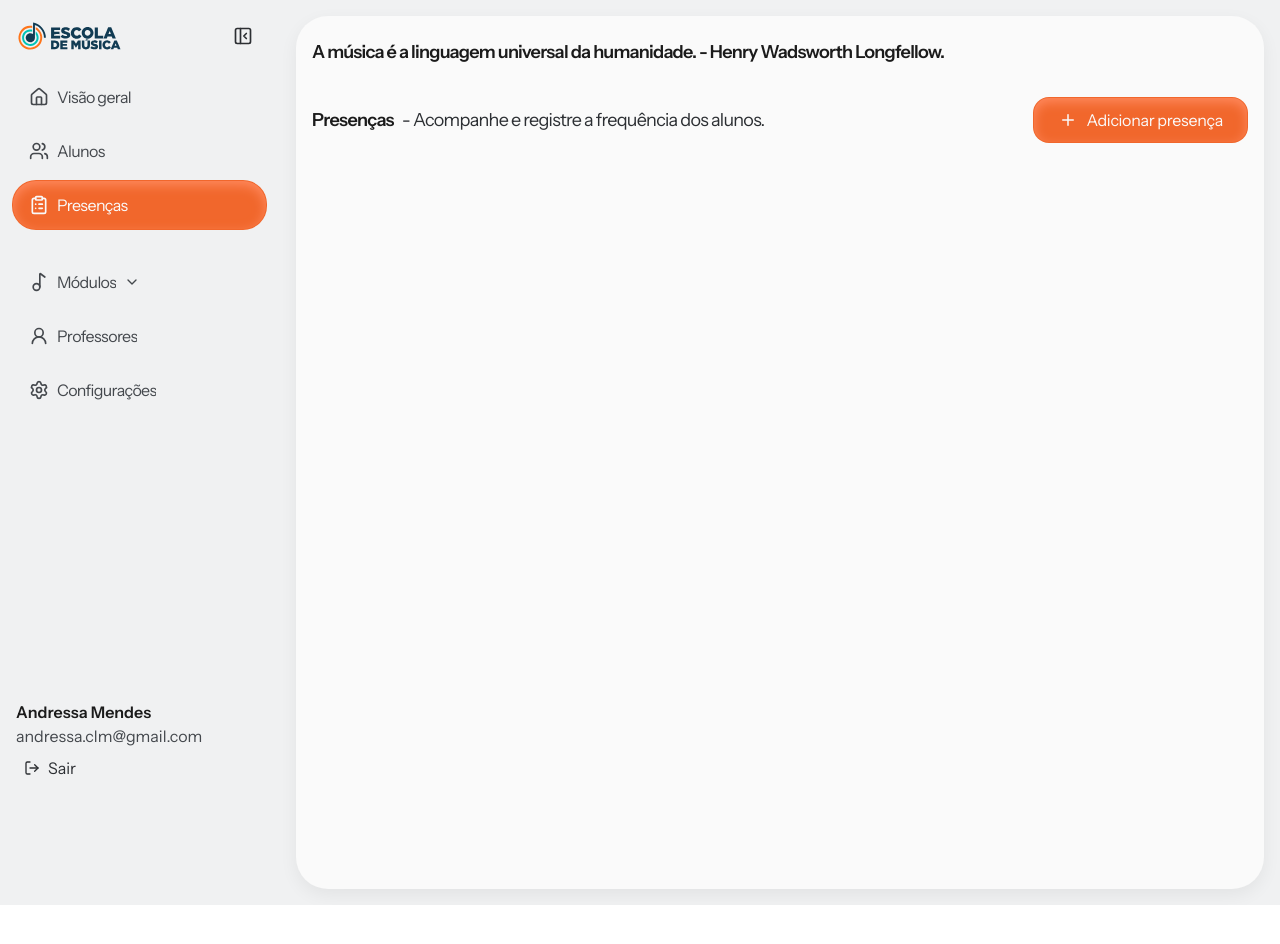
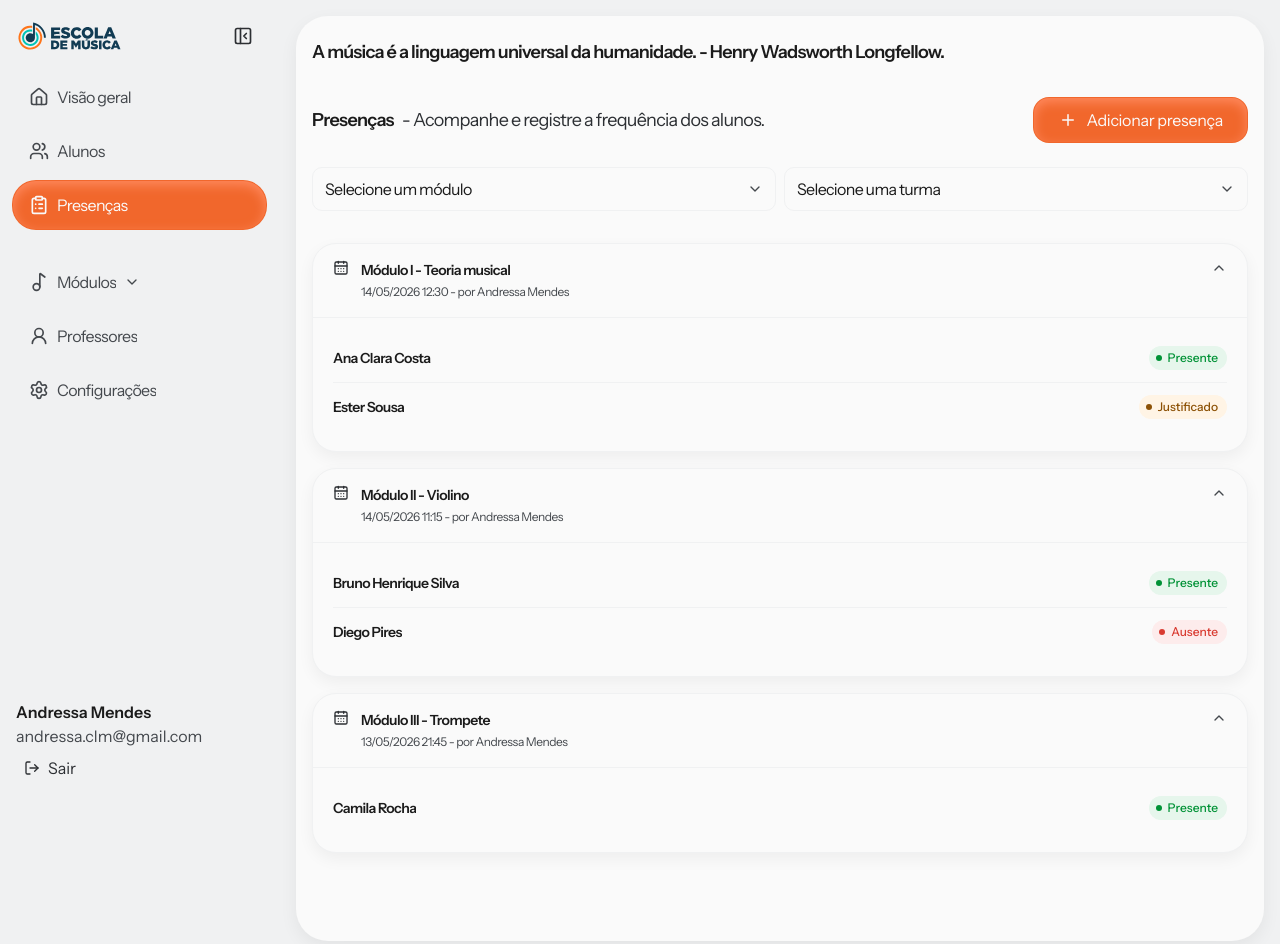
Before and after one commit to AndressaMendess/clm-gestao-2.0, a Next.js app: page /attendance in a window 1280 px wide. Shown: the top 944 px of the page. Before the commit the page ends 905 px from the top, so only its background shows below. Built offline with nearby package versions, Linux system fonts and the light colour scheme.

Commit message:
feat: build dynamic attendance page filters and collapsible calls

```diff
--- a/src/app/(app)/attendance/page.tsx
+++ b/src/app/(app)/attendance/page.tsx
@@ -1,13 +1,158 @@
+"use client";
+
+import { useMemo, useState } from "react";
+import { CalendarDays } from "lucide-react";
+import type { BadgeVariant } from "@/components/ui/badge";
+import { ListCollapsible } from "@/components/ui/list-collapsible";
 import { PageHeader } from "@/components/ui/page-header";
+import { SelectField } from "@/components/ui/select-field";
+import {
+  STUDENT_CLASSROOM_OPTIONS,
+  STUDENT_MODULE_OPTIONS,
+  toSelectFieldOptions,
+} from "../students/_config/students-filter-options";
+
+type AttendanceStatus = "present" | "absent" | "excused";
+
+type AttendanceCall = {
+  classroom: string;
+  classroomFilter: string;
+  createdAt: string;
+  id: string;
+  module: string;
+  moduleFilter: string;
+  userName: string;
+  students: Array<{
+    attendance: AttendanceStatus;
+    id: string;
+    name: string;
+  }>;
+};
+
+const ATTENDANCE_STATUS_LABEL: Record<AttendanceStatus, string> = {
+  present: "Presente",
+  absent: "Ausente",
+  excused: "Justificado",
+};
+
+const ATTENDANCE_STATUS_VARIANT: Record<AttendanceStatus, BadgeVariant> = {
+  present: "success",
+  absent: "error",
+  excused: "warning",
+};
+
+const ATTENDANCE_CALLS: AttendanceCall[] = [
+  {
+    id: "call-001",
+    module: "Módulo I",
+    moduleFilter: "module-i",
+    classroom: "Teoria musical",
+    classroomFilter: "teoria-musical",
+    createdAt: "2026-05-14T09:30:00-03:00",
+    userName: "Andressa Mendes",
+    students: [
+      { id: "st-1", name: "Ana Clara Costa", attendance: "present" },
+      { id: "st-2", name: "Ester Sousa", attendance: "excused" },
+    ],
+  },
+  {
+    id: "call-002",
+    module: "Módulo II",
+    moduleFilter: "module-ii",
+    classroom: "Violino",
+    classroomFilter: "violino",
+    createdAt: "2026-05-14T08:15:00-03:00",
+    userName: "Andressa Mendes",
+    students: [
+      { id: "st-3", name: "Bruno Henrique Silva", attendance: "present" },
+      { id: "st-4", name: "Diego Pires", attendance: "absent" },
+    ],
+  },
+  {
+    id: "call-003",
+    module: "Módulo III",
+    moduleFilter: "module-iii",
+    classroom: "Trompete",
+    classroomFilter: "trompete",
+    createdAt: "2026-05-13T18:45:00-03:00",
+    userName: "Andressa Mendes",
+    students: [{ id: "st-5", name: "Camila Rocha", attendance: "present" }],
+  },
+];
+
+function formatAttendanceCallSubtitle(createdAt: string, userName: string) {
+  const date = new Date(createdAt);
+  const dateLabel = new Intl.DateTimeFormat("pt-BR", {
+    day: "2-digit",
+    month: "2-digit",
+    year: "numeric",
+  }).format(date);
+  const timeLabel = new Intl.DateTimeFormat("pt-BR", {
+    hour: "2-digit",
+    minute: "2-digit",
+  }).format(date);
+
+  return `${dateLabel} ${timeLabel} - por ${userName}`;
+}
 
 export default function AttendancePage() {
+  const [moduleFilter, setModuleFilter] = useState("");
+  const [classroomFilter, setClassroomFilter] = useState("");
+
+  const filteredAttendanceCalls = useMemo(
+    () =>
+      ATTENDANCE_CALLS.filter((call) => {
+        const matchesModule = moduleFilter ? call.moduleFilter === moduleFilter : true;
+        const matchesClassroom = classroomFilter ? call.classroomFilter === classroomFilter : true;
+        return matchesModule && matchesClassroom;
+      }).sort((a, b) => new Date(b.createdAt).getTime() - new Date(a.createdAt).getTime()),
+    [classroomFilter, moduleFilter],
+  );
+
   return (
-    <section className="space-y-6">
+    <section>
       <PageHeader
         ctaLabel="Adicionar presença"
         subtitle="Acompanhe e registre a frequência dos alunos."
         title="Presenças"
       />
+
+      <div className="mt-6 mb-6 grid w-full min-w-0 grid-cols-1 gap-2 sm:grid-cols-2">
+        <SelectField
+          aria-label="Filtrar por módulo"
+          onValueChange={setModuleFilter}
+          options={toSelectFieldOptions(STUDENT_MODULE_OPTIONS)}
+          placeholder="Selecione um módulo"
+          value={moduleFilter}
+          variant="without-label"
+        />
+
+        <SelectField
+          aria-label="Filtrar por turma"
+          onValueChange={setClassroomFilter}
+          options={toSelectFieldOptions(STUDENT_CLASSROOM_OPTIONS)}
+          placeholder="Selecione uma turma"
+          value={classroomFilter}
+          variant="without-label"
+        />
+      </div>
+
+      <div className="grid gap-4 py-8">
+        {filteredAttendanceCalls.map((call) => (
+          <ListCollapsible
+            icon={CalendarDays}
+            key={call.id}
+            items={call.students.map((student) => ({
+              id: student.id,
+              text: student.name,
+              badgeLabel: ATTENDANCE_STATUS_LABEL[student.attendance],
+              badgeVariant: ATTENDANCE_STATUS_VARIANT[student.attendance],
+            }))}
+            subtitle={formatAttendanceCallSubtitle(call.createdAt, call.userName)}
+            title={`${call.module} - ${call.classroom}`}
+          />
+        ))}
+      </div>
     </section>
   );
 }
--- a/src/components/ui/list-collapsible/list-collapsible.styles.ts
+++ b/src/components/ui/list-collapsible/list-collapsible.styles.ts
@@ -21,7 +21,7 @@ export const listCollapsibleItemStyles =
   "flex items-center justify-between gap-3 border-b border-[var(--border-primary)] py-3 last:border-b-0";
 
 export const listCollapsibleItemTextStyles =
-  "min-w-0 truncate text-[var(--content-primary)] [font-size:var(--typography-body-medium-regular-font-size)] [line-height:var(--typography-body-medium-regular-line-height)] [font-weight:var(--typography-body-medium-regular-font-weight)] [letter-spacing:var(--typography-body-medium-regular-letter-spacing)]";
+  "min-w-0 truncate text-[var(--content-primary)] [font-size:var(--typography-body-medium-semibold-font-size)] [line-height:var(--typography-body-medium-semibold-line-height)] [font-weight:var(--typography-body-medium-semibold-font-weight)] [letter-spacing:var(--typography-body-medium-semibold-letter-spacing)]";
 
 export const listCollapsibleEmptyStyles =
   "text-[var(--content-secondary)] [font-size:var(--typography-body-medium-regular-font-size)] [line-height:var(--typography-body-medium-regular-line-height)] [font-weight:var(--typography-body-medium-regular-font-weight)] [letter-spacing:var(--typography-body-medium-regular-letter-spacing)]";
```
